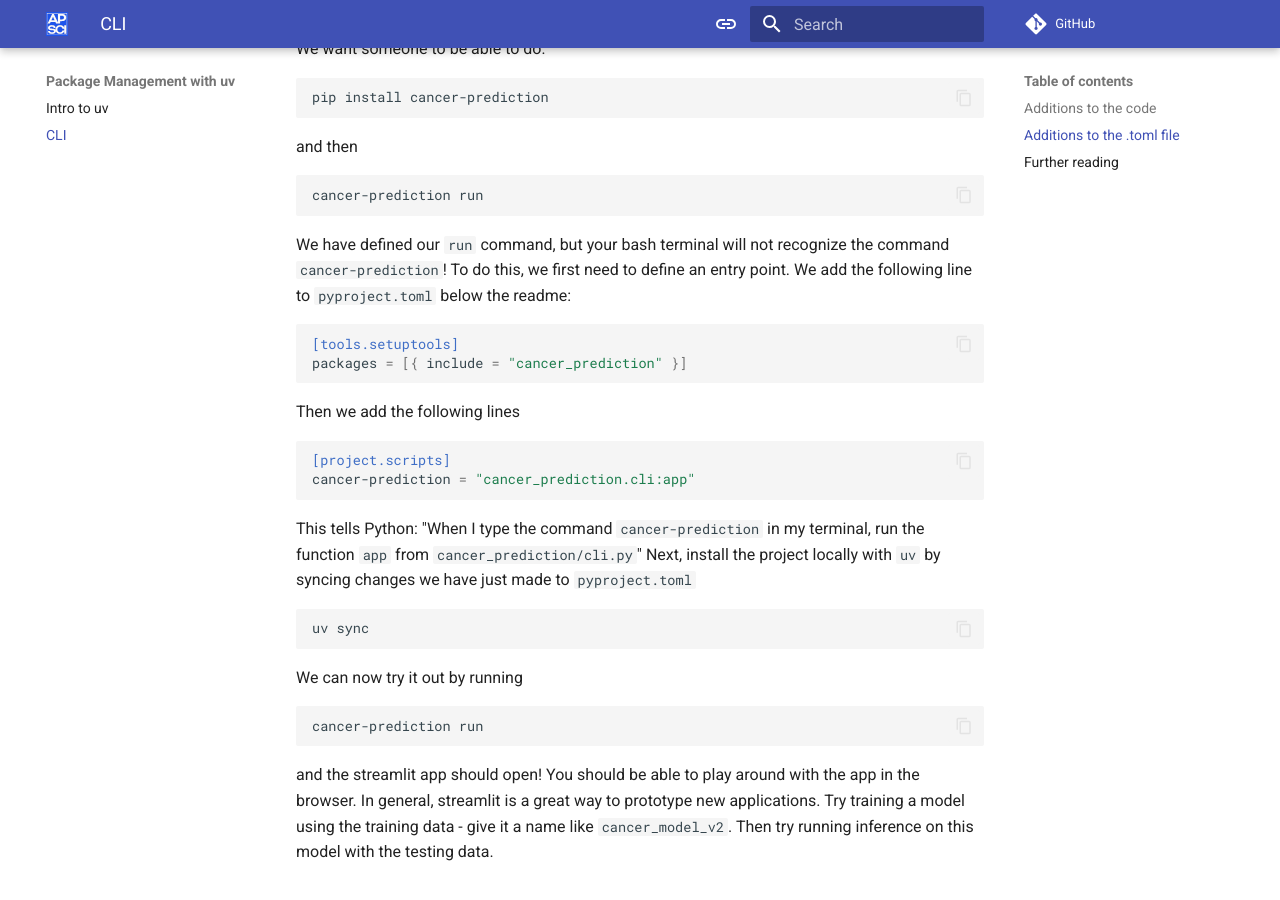
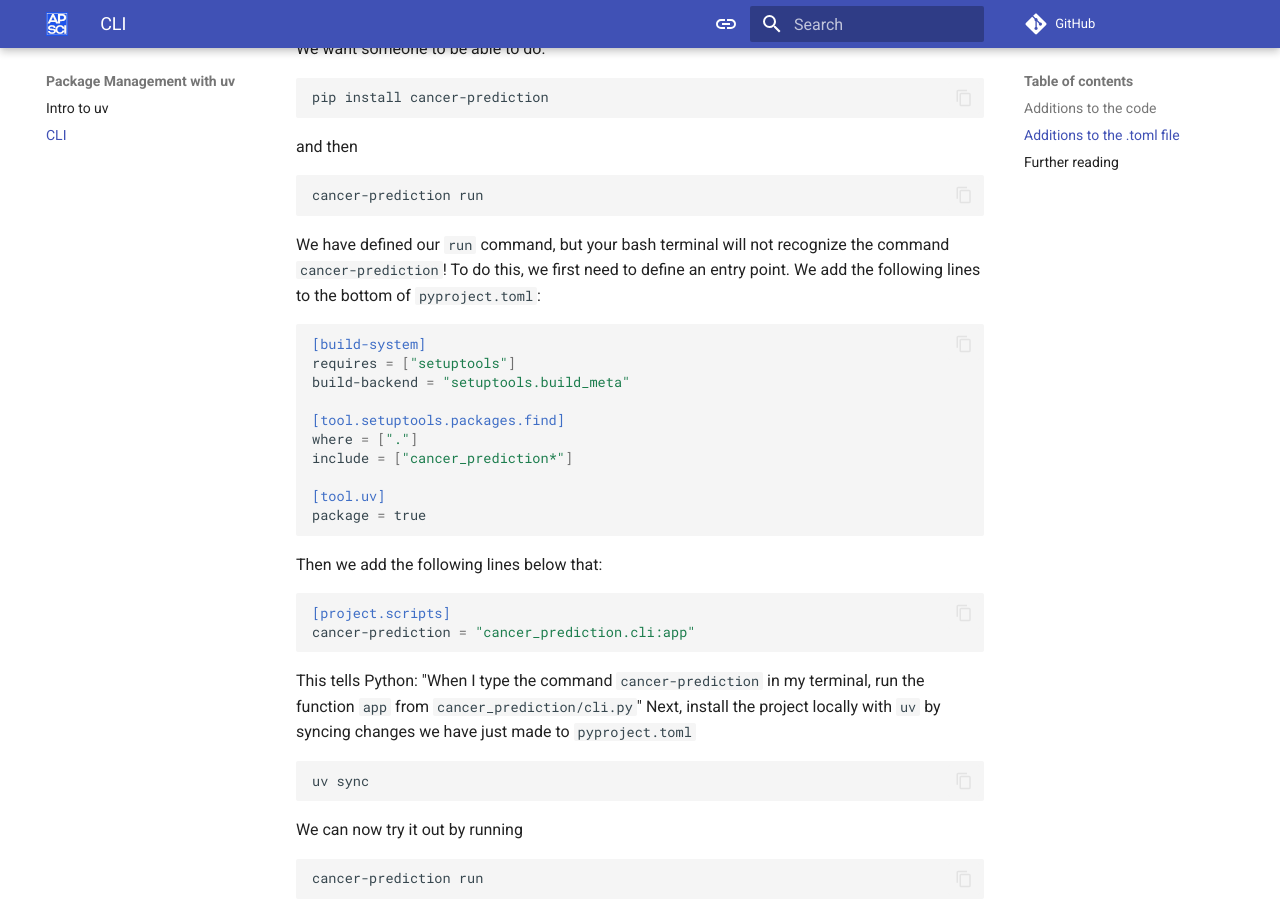
Before and after one commit to acceleratescience/packaging-publishing, an MkDocs documentation site: the page built from docs/UV/CLI.md, in a window 1280 px wide and 900 px high, scrolled down 1246 px. Built offline with MkDocs 1.6.1 and Material for MkDocs 9.7.7, drawn with Linux system fonts in a browser that asks for light colours; comment, search, counter and statistics services are not loaded.

Commit message:
chore: further updates following test workshop

````diff
--- a/docs/UV/CLI.md
+++ b/docs/UV/CLI.md
@@ -56,13 +56,21 @@ and then
 cancer-prediction run
 ```
 
-We have defined our `run` command, but your bash terminal will not recognize the command `cancer-prediction`! To do this, we first need to define an entry point. We add the following line to `pyproject.toml` below the readme:
+We have defined our `run` command, but your bash terminal will not recognize the command `cancer-prediction`! To do this, we first need to define an entry point. We add the following lines to the bottom of `pyproject.toml`:
 ```toml
-[tools.setuptools]
-packages = [{ include = "cancer_prediction" }]
+[build-system]
+requires = ["setuptools"]
+build-backend = "setuptools.build_meta"
+
+[tool.setuptools.packages.find]
+where = ["."]
+include = ["cancer_prediction*"]
+
+[tool.uv]
+package = true
 ```
 
-Then we add the following lines
+Then we add the following lines below that:
 ```toml
 [project.scripts]
 cancer-prediction = "cancer_prediction.cli:app"
````
Also changed, not shown: docs/4_Testing.md (+2 -2 lines), docs/UV/3_uv.md (+10 -1 lines), docs/publishing_docs/publishing.md (+10 -6 lines).
